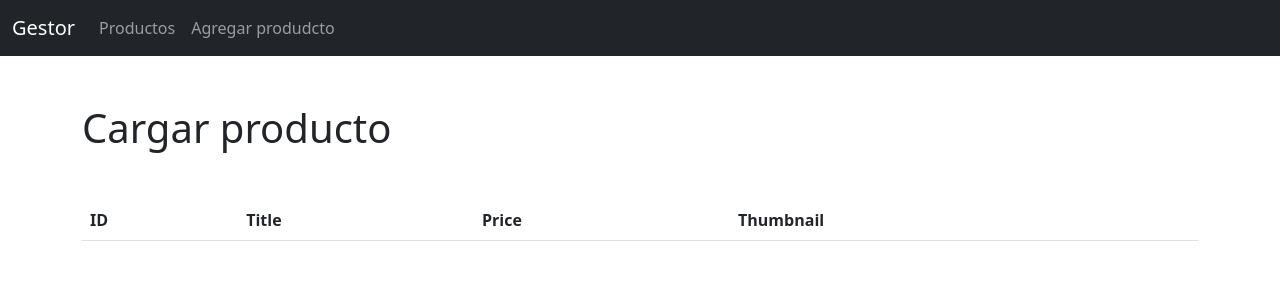
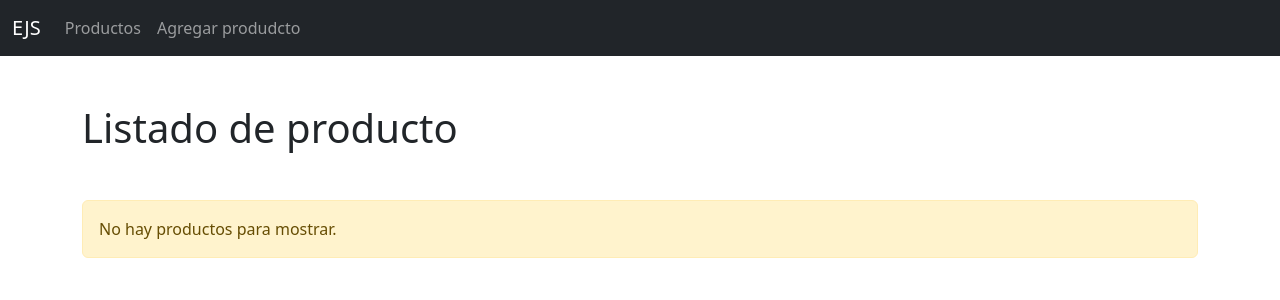
Before and after one commit to Joaquinviretti/desafio-mvc, a Node server app: page /api/productos in a window 1280 px wide. Shown: the top 300 px of the page. Run offline with Node 20, Linux system fonts and the light colour scheme; lists and menus that the app fills with data are empty.

Commit message:
Agrego warning

```diff
--- a/public/views/pages/productos.ejs
+++ b/public/views/pages/productos.ejs
@@ -10,8 +10,14 @@
 
     <%- include('../partials/navbar') %>
     <main class="container pt-5">
-        <h1 class="mb-5">Cargar producto</h1>
-        <%- include('../partials/listado', {productos: productos}) %>
+        <h1 class="mb-5">Listado de producto</h1>
+        <% if(productos.length) { %>
+            <%- include('../partials/listado', {productos: productos}) %>
+        <%} else{ %>
+            <div class="alert alert-warning" role="alert">
+                No hay productos para mostrar.
+            </div>
+        <% } %>
     </main>
 
     <script src="https://cdn.jsdelivr.net/npm/bootstrap@5.2.0-beta1/dist/js/bootstrap.bundle.min.js" integrity="sha384-pprn3073KE6tl6bjs2QrFaJGz5/SUsLqktiwsUTF55Jfv3qYSDhgCecCxMW52nD2" crossorigin="anonymous"></script>
--- a/public/views/partials/navbar.ejs
+++ b/public/views/partials/navbar.ejs
@@ -1,6 +1,6 @@
 <nav class="navbar navbar-expand-lg navbar-dark bg-dark">
     <div class="container-fluid">
-        <a class="navbar-brand" href="#">Gestor</a>
+        <a class="navbar-brand" href="#">EJS</a>
         <button class="navbar-toggler" type="button" data-bs-toggle="collapse" data-bs-target="#navbarNavAltMarkup"
             aria-controls="navbarNavAltMarkup" aria-expanded="false" aria-label="Toggle navigation">
             <span class="navbar-toggler-icon"></span>
```
